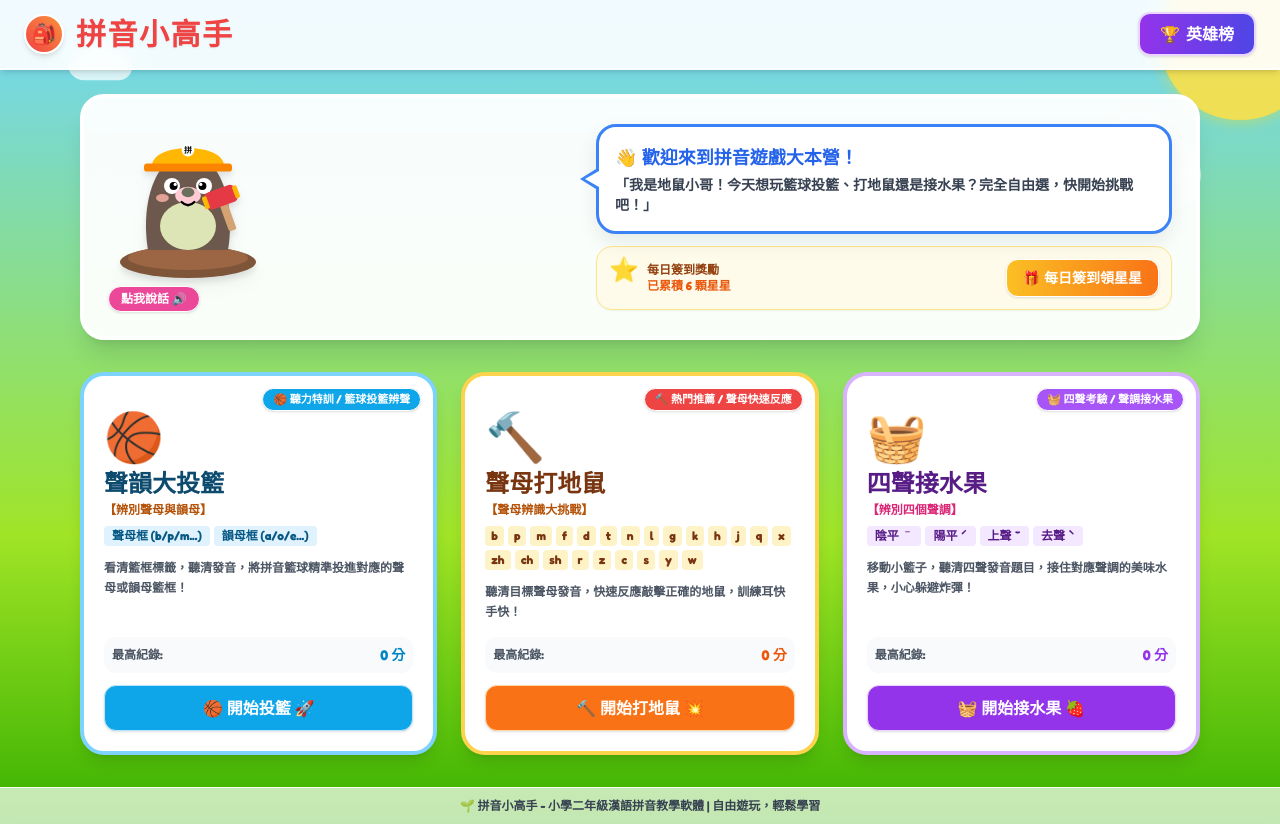
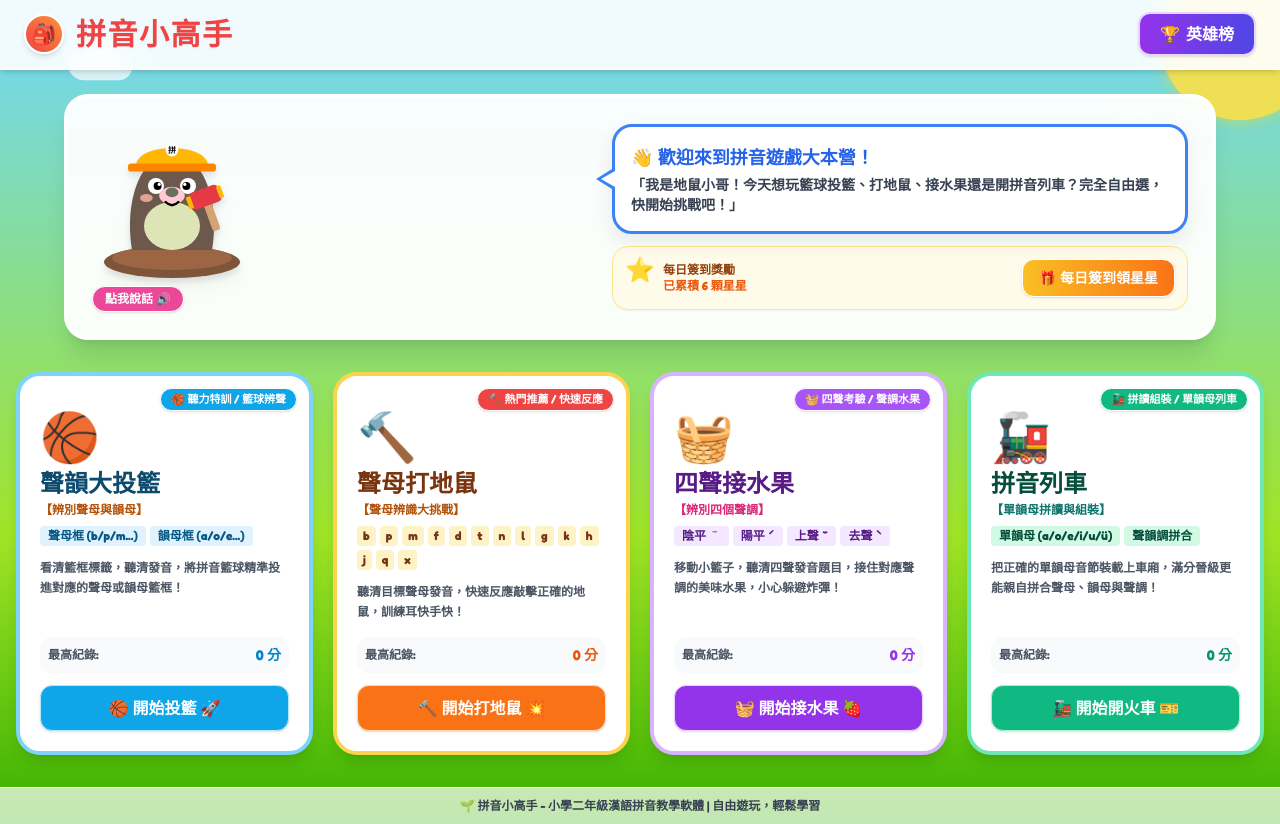
Before and after one commit to yfngai/pinyin-games, a plain HTML site: page index.html in a window 1280 px wide. Drawn offline with nearby package versions, Linux system fonts and the light colour scheme.

Commit message:
Update index.html

```diff
--- a/index.html
+++ b/index.html
@@ -138,7 +138,7 @@
 
     <!-- Top Navigation Header -->
     <header class="relative z-10 w-full px-6 py-3 bg-white/90 backdrop-blur-md shadow-md flex justify-between items-center border-b-2 border-white/60">
-        <!-- Logo Area (Student Info Pill Removed as requested) -->
+        <!-- Logo Area -->
         <div class="flex items-center space-x-3">
             <div class="w-10 h-10 bg-gradient-to-tr from-red-500 to-orange-400 rounded-full flex items-center justify-center shadow-md border-2 border-white">
                 <span class="text-xl">🎒</span>
@@ -158,10 +158,10 @@
     </header>
 
     <!-- Main Content Body -->
-    <main class="relative z-10 container mx-auto px-4 py-4 md:py-6 flex-1 flex flex-col justify-center items-center max-w-6xl">
+    <main class="relative z-10 container mx-auto px-4 py-4 md:py-6 flex-1 flex flex-col justify-center items-center max-w-7xl">
 
         <!-- Hero Mascot & Welcome Banner -->
-        <div class="w-full bg-white/95 backdrop-blur-md rounded-3xl p-5 md:p-6 mb-6 shadow-xl border-4 border-white flex flex-col md:flex-row items-center justify-between gap-6">
+        <div class="w-full max-w-6xl bg-white/95 backdrop-blur-md rounded-3xl p-5 md:p-6 mb-6 shadow-xl border-4 border-white flex flex-col md:flex-row items-center justify-between gap-6">
 
             <!-- Mole Mascot Avatar -->
             <div class="flex flex-col items-center">
@@ -226,7 +226,7 @@
                         <span>👋 歡迎來到拼音遊戲大本營！</span>
                     </h2>
                     <p id="mascotText" class="text-xs md:text-sm font-bold text-gray-700 leading-relaxed">
-                        「我是地鼠小哥！今天想玩籃球投籃、打地鼠還是接水果？完全自由選，快開始挑戰吧！」
+                        「我是地鼠小哥！今天想玩籃球投籃、打地鼠、接水果還是開拼音列車？完全自由選，快開始挑戰吧！」
                     </p>
                 </div>
 
@@ -248,13 +248,13 @@
 
         </div>
 
-        <!-- Game Cards Grid (3 Columns) -->
-        <div class="w-full grid grid-cols-1 md:grid-cols-3 gap-6 my-2">
+        <!-- Game Cards Grid (4 Columns on Large Screens) -->
+        <div class="w-full grid grid-cols-1 sm:grid-cols-2 lg:grid-cols-4 gap-5 my-2">
 
             <!-- GAME CARD 1: 籃球投籃 (game1.html) -->
             <div class="card-depth bg-white rounded-3xl p-5 border-4 border-sky-300 shadow-lg flex flex-col justify-between relative overflow-hidden group">
                 <div class="absolute top-3 right-3 bg-sky-500 text-white font-black text-[11px] px-2.5 py-0.5 rounded-full border border-white shadow">
-                    🏀 聽力特訓 / 籃球投籃辨聲
+                    🏀 聽力特訓 / 籃球辨聲
                 </div>
 
                 <div class="mt-4">
@@ -284,7 +284,7 @@
             <!-- GAME CARD 2: 聲母打地鼠 (game2.html) -->
             <div class="card-depth bg-white rounded-3xl p-5 border-4 border-amber-300 shadow-lg flex flex-col justify-between relative overflow-hidden group">
                 <div class="absolute top-3 right-3 bg-red-500 text-white font-black text-[11px] px-2.5 py-0.5 rounded-full border border-white shadow">
-                    🔨 熱門推薦 / 聲母快速反應
+                    🔨 熱門推薦 / 快速反應
                 </div>
 
                 <div class="mt-4">
@@ -306,15 +306,6 @@
                         <span class="bg-amber-100 text-amber-900 font-bold text-xs px-1.5 py-0.5 rounded">j</span>
                         <span class="bg-amber-100 text-amber-900 font-bold text-xs px-1.5 py-0.5 rounded">q</span>
                         <span class="bg-amber-100 text-amber-900 font-bold text-xs px-1.5 py-0.5 rounded">x</span>
-                        <span class="bg-amber-100 text-amber-900 font-bold text-xs px-1.5 py-0.5 rounded">zh</span>
-                        <span class="bg-amber-100 text-amber-900 font-bold text-xs px-1.5 py-0.5 rounded">ch</span>
-                        <span class="bg-amber-100 text-amber-900 font-bold text-xs px-1.5 py-0.5 rounded">sh</span>
-                        <span class="bg-amber-100 text-amber-900 font-bold text-xs px-1.5 py-0.5 rounded">r</span>
-                        <span class="bg-amber-100 text-amber-900 font-bold text-xs px-1.5 py-0.5 rounded">z</span>
-                        <span class="bg-amber-100 text-amber-900 font-bold text-xs px-1.5 py-0.5 rounded">c</span>
-                        <span class="bg-amber-100 text-amber-900 font-bold text-xs px-1.5 py-0.5 rounded">s</span>
-                        <span class="bg-amber-100 text-amber-900 font-bold text-xs px-1.5 py-0.5 rounded">y</span>
-                        <span class="bg-amber-100 text-amber-900 font-bold text-xs px-1.5 py-0.5 rounded">w</span>
                     </div>
                     <p class="text-xs font-bold text-gray-600 mb-4 leading-relaxed">
                         聽清目標聲母發音，快速反應敲擊正確的地鼠，訓練耳快手快！
@@ -335,7 +326,7 @@
             <!-- GAME CARD 3: 四聲接水果 (game3.html) -->
             <div class="card-depth bg-white rounded-3xl p-5 border-4 border-purple-300 shadow-lg flex flex-col justify-between relative overflow-hidden group">
                 <div class="absolute top-3 right-3 bg-purple-500 text-white font-black text-[11px] px-2.5 py-0.5 rounded-full border border-white shadow">
-                    🧺 四聲考驗 / 聲調接水果
+                    🧺 四聲考驗 / 聲調水果
                 </div>
 
                 <div class="mt-4">
@@ -364,6 +355,36 @@
                 </div>
             </div>
 
+            <!-- GAME CARD 4: 拼音列車 (game4.html) -->
+            <div class="card-depth bg-white rounded-3xl p-5 border-4 border-emerald-300 shadow-lg flex flex-col justify-between relative overflow-hidden group">
+                <div class="absolute top-3 right-3 bg-emerald-500 text-white font-black text-[11px] px-2.5 py-0.5 rounded-full border border-white shadow">
+                    🚂 拼讀組裝 / 單韻母列車
+                </div>
+
+                <div class="mt-4">
+                    <div class="text-5xl mb-2 transform group-hover:scale-110 transition-transform">🚂</div>
+                    <h3 class="text-2xl font-black text-emerald-900 mb-0.5">拼音列車</h3>
+                    <div class="text-xs font-black text-teal-700 mb-2">【單韻母拼讀與組裝】</div>
+                    <div class="flex flex-wrap gap-1 mb-3">
+                        <span class="bg-emerald-100 text-emerald-900 font-bold text-xs px-2 py-0.5 rounded">單韻母 (a/o/e/i/u/ü)</span>
+                        <span class="bg-emerald-100 text-emerald-900 font-bold text-xs px-2 py-0.5 rounded">聲韻調拼合</span>
+                    </div>
+                    <p class="text-xs font-bold text-gray-600 mb-4 leading-relaxed">
+                        把正確的單韻母音節裝載上車廂，滿分晉級更能親自拼合聲母、韻母與聲調！
+                    </p>
+                </div>
+
+                <div>
+                    <div class="bg-gray-50 rounded-xl p-2 mb-3 text-xs font-bold text-gray-600 flex justify-between items-center">
+                        <span>最高紀錄:</span>
+                        <span id="card4HighScore" class="text-sm text-emerald-600 font-black">0 分</span>
+                    </div>
+                    <a href="game4.html" onclick="playClickSound()" class="w-full btn-bounce bg-emerald-500 hover:bg-emerald-600 text-white font-black text-base py-2.5 rounded-xl shadow border border-emerald-200 flex justify-center items-center gap-1.5">
+                        <span>🚂 開始開火車 🎫</span>
+                    </a>
+                </div>
+            </div>
+
         </div>
     </main>
 
@@ -384,7 +405,7 @@
 
             <p class="text-xs font-bold text-purple-600 mb-3">📍 個人最高得分與成績記錄</p>
 
-            <div class="bg-purple-50 rounded-2xl p-4 max-h-72 overflow-y-auto space-y-3" id="leaderboardList">
+            <div class="bg-purple-50 rounded-2xl p-4 max-h-80 overflow-y-auto space-y-3" id="leaderboardList">
                 <!-- Dynamically populated -->
             </div>
 
@@ -397,13 +418,26 @@
     <script>
         let audioCtx = null;
 
+        function getTrainHighScore() {
+            const directScore = parseInt(localStorage.getItem('pinyin_train_highscore') || localStorage.getItem('pinyin_game4_score') || '0', 10);
+            let boardTop = 0;
+            try {
+                const ranks = JSON.parse(localStorage.getItem('pinyin_train_leaderboard') || '[]');
+                if (ranks.length > 0 && ranks[0].score) {
+                    boardTop = parseInt(ranks[0].score, 10) || 0;
+                }
+            } catch (e) {}
+            return Math.max(directScore, boardTop);
+        }
+
         // Load persistent data from localStorage
         let userData = {
             stars: parseInt(localStorage.getItem('pinyin_student_stars') || '6', 10),
             checkedInDate: localStorage.getItem('pinyin_checkin_date') || '',
             highScoreBasket: parseInt(localStorage.getItem('pinyin_basket_highscore') || '0', 10),
             highScoreWhack: parseInt(localStorage.getItem('pinyin_whack_highscore') || '0', 10),
-            highScoreFruit: parseInt(localStorage.getItem('pinyin_fruit_highscore') || '0', 10)
+            highScoreFruit: parseInt(localStorage.getItem('pinyin_fruit_highscore') || '0', 10),
+            highScoreTrain: getTrainHighScore()
         };
 
         window.onload = function() {
@@ -455,8 +489,9 @@
         function mascotSpeak() {
             playClickSound();
             const greetings = [
-                "我是地鼠小哥！今天想玩籃球投籃、打地鼠還是接水果？完全自由選，快開始挑戰吧！",
-                "三個拼音遊戲都很好玩，練習漢語拼音好簡單！",
+                "我是地鼠小哥！今天想玩籃球投籃、打地鼠、接水果還是開拼音列車？完全自由選，快開始挑戰吧！",
+                "四個拼音遊戲都很好玩，練習漢語拼音好簡單！",
+                "新登場的「拼音列車」可以挑戰單韻母拼讀與組裝喔，快去試試看！",
                 "記得天天來打卡領取星星獎勵喔！加油！"
             ];
             const randomMsg = greetings[Math.floor(Math.random() * greetings.length)];
@@ -473,10 +508,12 @@
         }
 
         function updateUI() {
+            userData.highScoreTrain = getTrainHighScore();
             document.getElementById('starCounter').innerText = `已累積 ${userData.stars} 顆星星`;
             document.getElementById('card1HighScore').innerText = `${userData.highScoreBasket} 分`;
             document.getElementById('card2HighScore').innerText = `${userData.highScoreWhack} 分`;
             document.getElementById('card3HighScore').innerText = `${userData.highScoreFruit} 分`;
+            document.getElementById('card4HighScore').innerText = `${userData.highScoreTrain} 分`;
         }
 
         function checkTodayCheckIn() {
@@ -518,6 +555,7 @@
 
         function openLeaderboard() {
             playClickSound();
+            userData.highScoreTrain = getTrainHighScore();
             const listContainer = document.getElementById('leaderboardList');
 
             listContainer.innerHTML = `
@@ -544,6 +582,14 @@
                     </div>
                     <div class="font-black text-purple-600 text-base">${userData.highScoreFruit} 分</div>
                 </div>
+
+                <div class="p-3 bg-white rounded-xl shadow-sm border border-purple-100 flex items-center justify-between">
+                    <div>
+                        <div class="font-extrabold text-emerald-800 text-sm">🚂 拼音列車 (game4.html)</div>
+                        <div class="text-xs text-gray-500">單韻母音節配對與聲韻調組裝</div>
+                    </div>
+                    <div class="font-black text-emerald-600 text-base">${userData.highScoreTrain} 分</div>
+                </div>
             `;
 
             document.getElementById('leaderboardModal').classList.remove('hidden');
```
